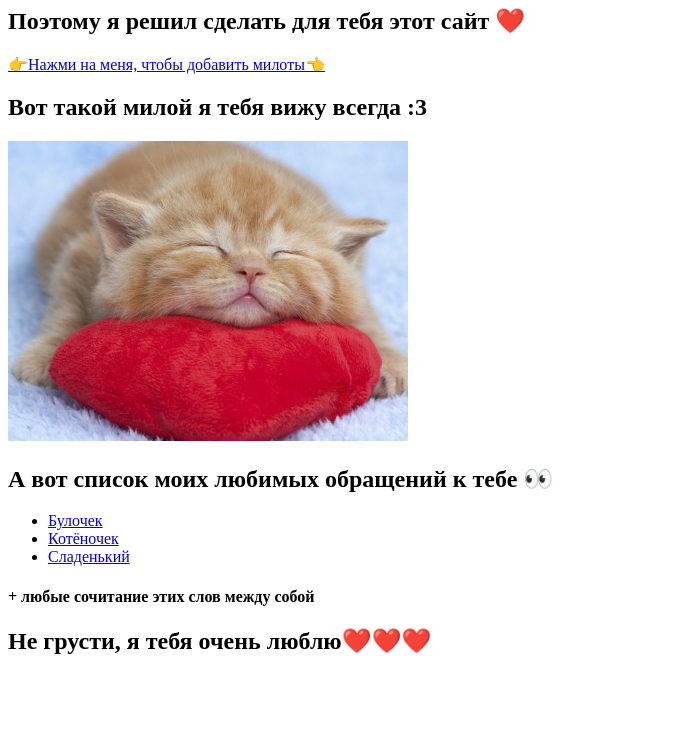
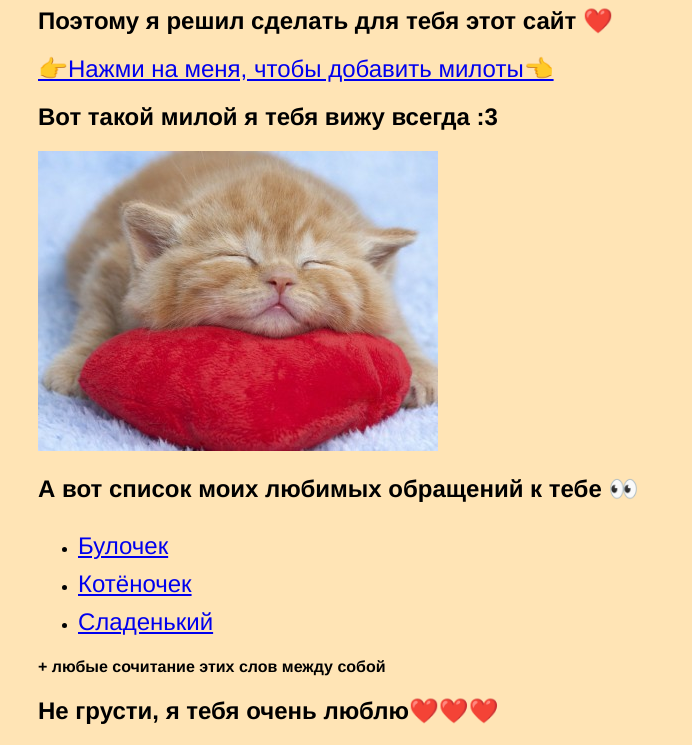
Before and after one commit to Vladfrontcode/kusyanegrusti, a plain HTML site: page index.html in a window 1280 px wide. Shown: the part 74-819 px from the top of the page, without its empty margins (0-692 px from the left). Drawn offline with Linux system fonts and the light colour scheme.

Commit message:
plus CSS

```diff
--- /dev/null
+++ b/index.css
@@ -0,0 +1,18 @@
+body {
+    font-family: 'Franklin Gothic Medium', 'Arial Narrow', Arial, sans-serif;
+    background-color: moccasin;
+    padding-left: 30px;
+}
+
+img {
+    width: 100%;
+    max-width: 400px;
+}
+
+li{
+    padding-top: 10px;
+}
+
+a {
+    font-size: 24px
+}
--- a/index.html
+++ b/index.html
@@ -5,6 +5,7 @@
     <meta http-equiv="X-UA-Compatible" content="IE=edge">
     <meta name="viewport" content="width=device-width, initial-scale=1.0">
     <title>Страничка в интернетах для кусечки</title>
+    <link rel="stylesheet" href="./index.css">
 </head>
 <body>
     <h1>Кусечка, я знаю что тебе грустно 💋</h1>
```
